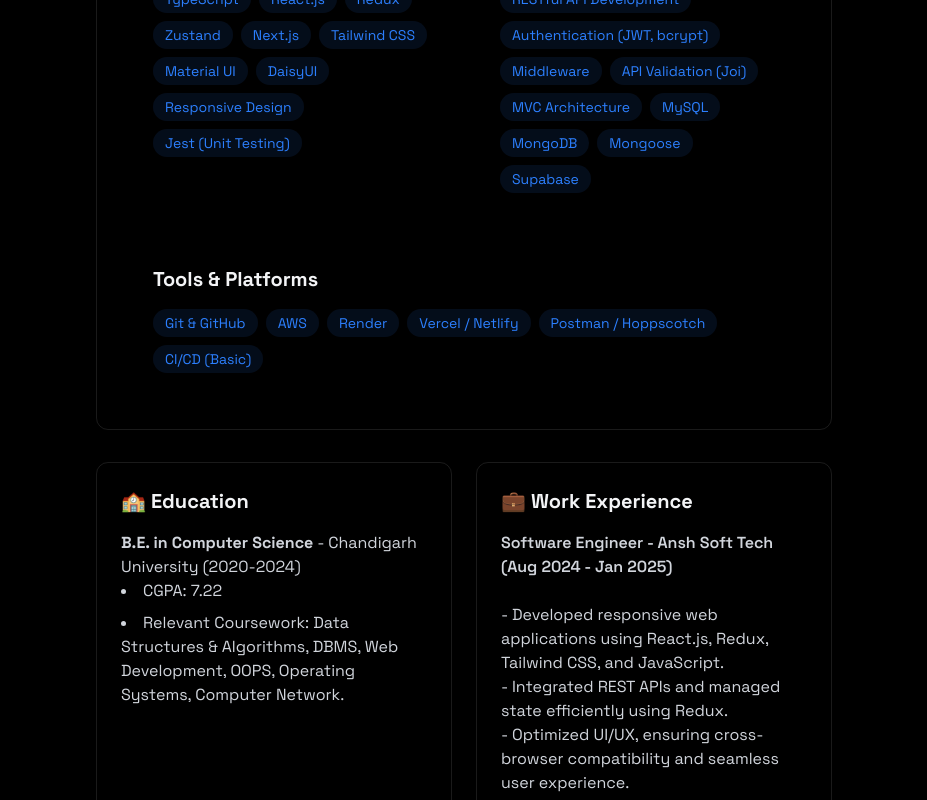
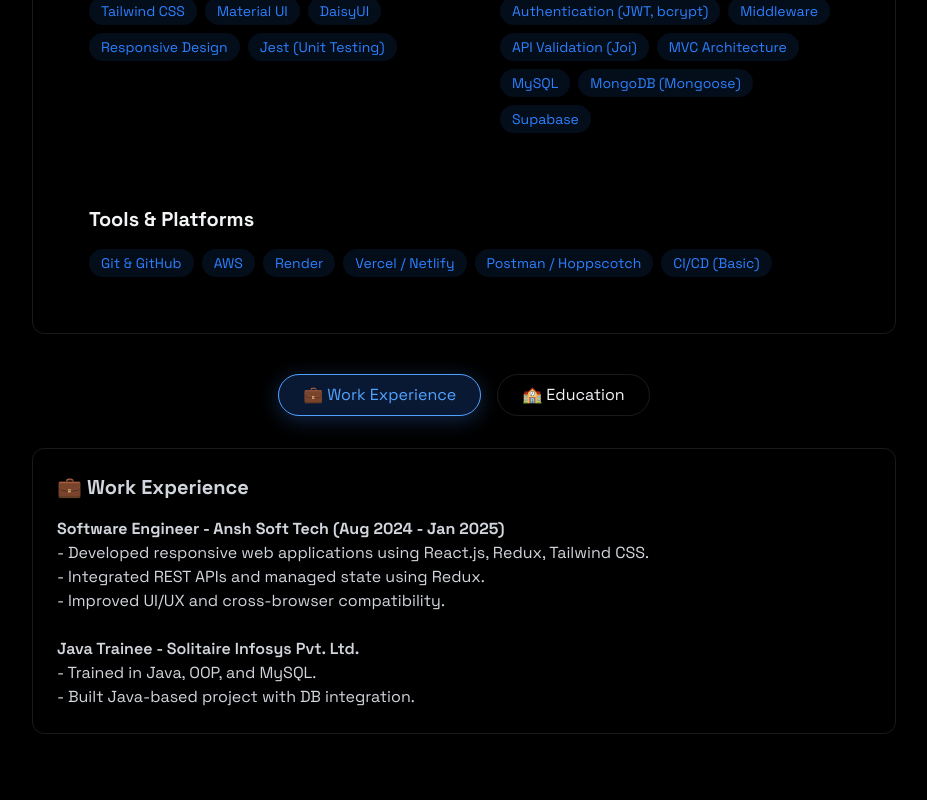
Before and after one commit to RamitRoshan/ramitroshan-portfolio, a React (Vite) app: page / in a window 1280 px wide. Shown: the part 1220-2020 px from the top of the page, without its empty margins (176-1103 px from the left). Built offline with nearby package versions, Linux system fonts and the light colour scheme.

Commit message:
update workexperience UI

```diff
--- a/src/components/sections/About.jsx
+++ b/src/components/sections/About.jsx
@@ -1,6 +1,9 @@
+import { useState } from "react";
 import { RevealOnScroll } from "../RevealOnScroll";
 
 export const About = () => {
+  const [activeTab, setActiveTab] = useState("experience");
+
   const frontendSkills = [
     "HTML",
     "CSS",
@@ -26,14 +29,10 @@ export const About = () => {
     "Middleware",
     "API Validation (Joi)",
     "MVC Architecture",
-
-  // Databases & ORMs/ODMs
     "MySQL",
-  "MongoDB",
-  "Mongoose",
+    "MongoDB (Mongoose)",
     "Supabase"
   ];
-
 
   const toolsAndPlatforms = [
     "Git & GitHub",
@@ -50,29 +49,31 @@ export const About = () => {
       className="min-h-screen flex items-center justify-center py-20"
     >
       <RevealOnScroll>
-        <div className="max-w-3xl mx-auto px-4">
+        <div className="max-w-4xl mx-auto px-4">
           <h2 className="text-3xl font-bold mb-8 bg-gradient-to-r from-blue-500 to-cyan-400 bg-clip-text text-transparent text-center">
             About Me
           </h2>
 
+          {/* About Card */}
           <div className="rounded-xl p-8 border-white/10 border hover:-translate-y-1 transition-all">
             <p className="text-gray-300 mb-6">
               A passionate developer with expertise in building scalable web applications and crafting
               innovative solutions. I continuously enhance my skills to stay ahead in the industry.
               By blending creativity with functionality, I develop web solutions that engage and delight users.
-
             </p>
 
+            {/* Skills */}
             <div className="grid grid-cols-1 md:grid-cols-2 gap-6">
+
+              {/* Frontend */}
               <div className="rounded-xl p-6 hover:-translate-y-1 transition-all">
-                <h3 className="text-xl font-bold mb-4"> Frontend</h3>
+                <h3 className="text-xl font-bold mb-4">Frontend</h3>
                 <div className="flex flex-wrap gap-2">
                   {frontendSkills.map((tech, key) => (
                     <span
                       key={key}
-                      className="bg-blue-500/10 text-blue-500 py-1 px-3 rounded-full text-sm hover:bg-blue-500/20
-                                    hover:shadow-[0_2px_8px_rgba(59,130,246,0.2)] transition
-                    "
+                      className="bg-blue-500/10 text-blue-500 py-1 px-3 rounded-full text-sm
+                      hover:bg-blue-500/20 hover:shadow-[0_2px_8px_rgba(59,130,246,0.2)] transition"
                     >
                       {tech}
                     </span>
@@ -80,15 +81,15 @@ export const About = () => {
                 </div>
               </div>
 
+              {/* Backend */}
               <div className="rounded-xl p-6 hover:-translate-y-1 transition-all">
-                <h3 className="text-xl font-bold mb-4"> Backend</h3>
+                <h3 className="text-xl font-bold mb-4">Backend</h3>
                 <div className="flex flex-wrap gap-2">
                   {backendSkills.map((tech, key) => (
                     <span
                       key={key}
-                      className="bg-blue-500/10 text-blue-500 py-1 px-3 rounded-full text-sm hover:bg-blue-500/20
-                                    hover:shadow-[0_2px_8px_rgba(59,130,2246,0.2)] transition
-                    "
+                      className="bg-blue-500/10 text-blue-500 py-1 px-3 rounded-full text-sm
+                      hover:bg-blue-500/20 hover:shadow-[0_2px_8px_rgba(59,130,246,0.2)] transition"
                     >
                       {tech}
                     </span>
@@ -97,81 +98,286 @@ export const About = () => {
               </div>
             </div>
 
-          {/* Tools & Platforms */}
+            {/* Tools */}
             <div className="rounded-xl p-6 hover:-translate-y-1 transition-all mt-6">
               <h3 className="text-xl font-bold mb-4">Tools & Platforms</h3>
               <div className="flex flex-wrap gap-2">
                 {toolsAndPlatforms.map((tech, key) => (
                   <span
                     key={key}
-                  className="bg-blue-500/10 text-blue-500 py-1 px-3 rounded-full text-sm hover:bg-blue-500/20
-                            hover:shadow-[0_2px_8px_rgba(59,130,246,0.2)] transition"
+                    className="bg-blue-500/10 text-blue-500 py-1 px-3 rounded-full text-sm
+                    hover:bg-blue-500/20 hover:shadow-[0_2px_8px_rgba(59,130,246,0.2)] transition"
                   >
                     {tech}
                   </span>
                 ))}
               </div>
             </div>
+          </div>
+
+          {/* Tabs Section */}
+          <div className="mt-10">
+
+            {/* Tab Buttons */}
+            <div className="flex justify-center gap-4 mb-8">
+
+              <button
+                onClick={() => setActiveTab("experience")}
+                className={`px-6 py-2 rounded-full border transition-all
+                  ${activeTab === "experience"
+                    ? "bg-blue-500/20 text-blue-400 shadow-[0_4px_20px_rgba(59,130,246,0.3)]"
+                    : "border-white/10 hover:-translate-y-1"
+                  }`}
+              >
+                💼 Work Experience
+              </button>
+
+              <button
+                onClick={() => setActiveTab("education")}
+                className={`px-6 py-2 rounded-full border transition-all
+                  ${activeTab === "education"
+                    ? "bg-blue-500/20 text-blue-400 shadow-[0_4px_20px_rgba(59,130,246,0.3)]"
+                    : "border-white/10 hover:-translate-y-1"
+                  }`}
+              >
+                🏫 Education
+              </button>
 
             </div>
 
-        {/* Education & Work Experience */}
-          <div className="grid grid-cols-1 md:grid-cols-2 gap-6 mt-8">
-            <div className="p-6 rounded-xl border-white/10 border hover:-translate-y-1 transition-all">
-              <h3 className="text-xl font-bold mb-4"> 🏫 Education </h3>
-              <ul className="list-disc list-inside text-gray-300 space-y-2">
+            {/* Tab Content */}
+            <div className="p-6 rounded-xl border border-white/10 transition-all hover:-translate-y-1">
 
-                  <strong> B.E. in Computer Science </strong> - Chandigarh University
-                  (2020-2024)
+              {/* Education */}
+              {activeTab === "education" && (
+                <div className="text-gray-300 space-y-3">
+                  <h3 className="text-xl font-bold mb-4">🏫 Education</h3>
 
-                <li>CGPA: 7.22</li>
-                <li>
-                  Relevant Coursework: Data Structures & Algorithms, DBMS, Web Development, OOPS, Operating Systems, Computer Network.
-                </li>
+                  <p>
+                    <strong>B.E. in Computer Science</strong> - Chandigarh University (2020-2024)
+                  </p>
+                  <p>CGPA: 7.22</p>
+                  <p>
+                    Relevant Coursework: Data Structures & Algorithms, DBMS, Web Development,
+                    OOPS, Operating Systems, Computer Networks
+                  </p>
+                </div>
+              )}
 
-                {/* <strong> Frontend Development </strong> - Namaste Dev by Akshay Saini
-                <li>
-                  Relevant Coursework: Namaste JavaScript & Namaste React.js
-                </li> */}
-              </ul>
-            </div>
-            <div className="p-6 rounded-xl border-white/10 border hover:-translate-y-1 transition-all">
-              <h3 className="text-xl font-bold mb-4"> 💼 Work Experience </h3>
-              <div className="space-y-4 text-gray-300">
+              {/* Experience */}
+              {activeTab === "experience" && (
+                <div className="text-gray-300 space-y-6">
+                  <h3 className="text-xl font-bold mb-4">💼 Work Experience</h3>
+
                   <div>
-                  <h4 className="font-semibold">
+                    <h4 className="font-extrabold">
                       Software Engineer - Ansh Soft Tech (Aug 2024 - Jan 2025)
                     </h4>
-                  <br/>
-                  <p>
-                  - Developed responsive web applications using React.js, Redux, Tailwind CSS, and JavaScript.
-                  </p>
-                  <p>
-                  - Integrated REST APIs and managed state efficiently using Redux.
-                  </p>
-                  <p>
-                  - Optimized UI/UX, ensuring cross-browser compatibility and seamless user experience.
-                  </p>
-
+                    <p>- Developed responsive web applications using React.js, Redux, Tailwind CSS.</p>
+                    <p>- Integrated REST APIs and managed state using Redux.</p>
+                    <p>- Improved UI/UX and cross-browser compatibility.</p>
                   </div>
 
                   <div>
                     <h4 className="font-semibold">
                       Java Trainee - Solitaire Infosys Pvt. Ltd.
                     </h4>
-                  <br/>
-                  <p>
-                  - Trained in Java, OOP, and API integration (MySQL).
-                  </p>
-                  <p>
-                  - Developed a Java-based project with database management.
-                  </p>
+                    <p>- Trained in Java, OOP, and MySQL.</p>
+                    <p>- Built Java-based project with DB integration.</p>
+                  </div>
+
+                  {/* Add more experience here easily */}
+                </div>
+              )}
             </div>
           </div>
-            </div>
-          </div>
+
         </div>
       </RevealOnScroll>
     </section>
   );
 };
+
+
+
+// import { RevealOnScroll } from "../RevealOnScroll";
+// export const About = () => {
+//   const frontendSkills = [
+//     "HTML",
+//     "CSS",
+//     "JavaScript",
+//     "TypeScript",
+//     "React.js",
+//     "Redux",
+//     "Zustand",
+//     "Next.js",
+//     "Tailwind CSS",
+//     "Material UI",
+//     "DaisyUI",
+//     "Responsive Design",
+//     "Jest (Unit Testing)"
+//   ];
+//   const backendSkills = [
+//   "Node.js",
+//   "Express.js",
+//   "Java",
+//   "RESTful API Development",
+//   "Authentication (JWT, bcrypt)",
+//   "Middleware",
+//   "API Validation (Joi)",
+//   "MVC Architecture",
+
+//   // Databases & ORMs/ODMs
+//   "MySQL",
+//   "MongoDB",
+//   "Mongoose",
+//   "Supabase"
+//   ];
+
+
+//   const toolsAndPlatforms = [
+//   "Git & GitHub",
+//   "AWS",
+//   "Render",
+//   "Vercel / Netlify",
+//   "Postman / Hoppscotch",
+//   "CI/CD (Basic)"
+//   ];
+
+//   return (
+//     <section
+//       id="about"
+//       className="min-h-screen flex items-center justify-center py-20"
+//     >
+//      <RevealOnScroll>
+//         <div className="max-w-3xl mx-auto px-4">
+//           <h2 className="text-3xl font-bold mb-8 bg-gradient-to-r from-blue-500 to-cyan-400 bg-clip-text text-transparent text-center">
+//             About Me
+//           </h2>
+
+//           <div className="rounded-xl p-8 border-white/10 border hover:-translate-y-1 transition-all">
+//             <p className="text-gray-300 mb-6">
+//               A passionate developer with expertise in building scalable web applications and crafting
+//               innovative solutions. I continuously enhance my skills to stay ahead in the industry.
+//               By blending creativity with functionality, I develop web solutions that engage and delight users.
+
+//             </p>
+
+//             <div className="grid grid-cols-1 md:grid-cols-2 gap-6">
+//               <div className="rounded-xl p-6 hover:-translate-y-1 transition-all">
+//                 <h3 className="text-xl font-bold mb-4"> Frontend</h3>
+//                 <div className="flex flex-wrap gap-2">
+//                   {frontendSkills.map((tech, key) => (
+//                     <span
+//                       key={key}
+//                       className="bg-blue-500/10 text-blue-500 py-1 px-3 rounded-full text-sm hover:bg-blue-500/20
+//                                     hover:shadow-[0_2px_8px_rgba(59,130,246,0.2)] transition
+//                     "
+//                     >
+//                       {tech}
+//                     </span>
+//                   ))}
+//                 </div>
+//               </div>
+
+//               <div className="rounded-xl p-6 hover:-translate-y-1 transition-all">
+//                 <h3 className="text-xl font-bold mb-4"> Backend</h3>
+//                 <div className="flex flex-wrap gap-2">
+//                   {backendSkills.map((tech, key) => (
+//                     <span
+//                       key={key}
+//                       className="bg-blue-500/10 text-blue-500 py-1 px-3 rounded-full text-sm hover:bg-blue-500/20
+//                                     hover:shadow-[0_2px_8px_rgba(59,130,2246,0.2)] transition
+//                     "
+//                     >
+//                       {tech}
+//                     </span>
+//                   ))}
+//                 </div>
+//               </div>
+//             </div>
+
+//           {/* Tools & Platforms */}
+//           <div className="rounded-xl p-6 hover:-translate-y-1 transition-all mt-6">
+//             <h3 className="text-xl font-bold mb-4">Tools & Platforms</h3>
+//             <div className="flex flex-wrap gap-2">
+//               {toolsAndPlatforms.map((tech, key) => (
+//                 <span
+//                   key={key}
+//                   className="bg-blue-500/10 text-blue-500 py-1 px-3 rounded-full text-sm hover:bg-blue-500/20
+//                             hover:shadow-[0_2px_8px_rgba(59,130,246,0.2)] transition"
+//                 >
+//                   {tech}
+//                 </span>
+//               ))}
+//             </div>
+//           </div>
+
+//         </div>
+
+//         {/* Education & Work Experience */}
+//           <div className="grid grid-cols-1 md:grid-cols-2 gap-6 mt-8">
+//             <div className="p-6 rounded-xl border-white/10 border hover:-translate-y-1 transition-all">
+//               <h3 className="text-xl font-bold mb-4"> 🏫 Education </h3>
+//               <ul className="list-disc list-inside text-gray-300 space-y-2">
+
+//                   <strong> B.E. in Computer Science </strong> - Chandigarh University
+//                   (2020-2024)
+
+//                 <li>CGPA: 7.22</li>
+//                 <li>
+//                   Relevant Coursework: Data Structures & Algorithms, DBMS, Web Development, OOPS, Operating Systems, Computer Network.
+//                 </li>
+
+//                 {/* <strong> Frontend Development </strong> - Namaste Dev by Akshay Saini
+//                 <li>
+//                   Relevant Coursework: Namaste JavaScript & Namaste React.js
+//                 </li> */}
+//               </ul>
+//             </div>
+
+
+//             <div className="p-6 rounded-xl border-white/10 border hover:-translate-y-1 transition-all">
+//               <h3 className="text-xl font-bold mb-4"> 💼 Work Experience </h3>
+//               <div className="space-y-4 text-gray-300">
+//                 <div>
+//                   <h4 className="font-semibold">
+//                     Software Engineer - Ansh Soft Tech (Aug 2024 - Jan 2025)
+//                   </h4>
+//                   <br/>
+//                   <p>
+//                   - Developed responsive web applications using React.js, Redux, Tailwind CSS, and JavaScript.
+//                   </p>
+//                   <p>
+//                   - Integrated REST APIs and managed state efficiently using Redux.
+//                   </p>
+//                   <p>
+//                   - Optimized UI/UX, ensuring cross-browser compatibility and seamless user experience.
+//                   </p>
+
+//                 </div>
+
+//                 <div>
+//                   <h4 className="font-semibold">
+//                     Java Trainee - Solitaire Infosys Pvt. Ltd.
+//                   </h4>
+//                   <br/>
+//                   <p>
+//                   - Trained in Java, OOP, and API integration (MySQL).
+//                   </p>
+//                   <p>
+//                   - Developed a Java-based project with database management.
+//                   </p>
+//                 </div>
+//               </div>
+//             </div>
+
+
+//           </div>
+
+
+//         </div>
+//       </RevealOnScroll>
+//     </section>
+//   );
+// };
```
Lines whose indentation alone changed are shown as unchanged.
